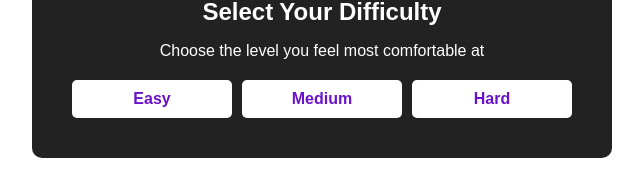
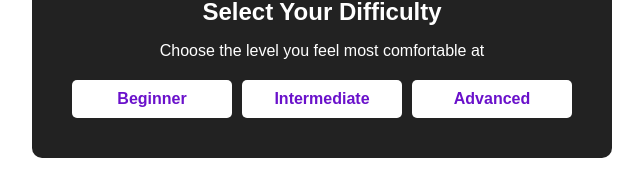
Before and after one commit to Tony58321/Practoni, a React (Vite) app in the folder practoni-app/: page /signup-settings in a window 1280 px wide. Shown: the part 350-520 px from the top of the page, without its empty margins (318-961 px from the left). Built offline with nearby package versions, Linux system fonts and the light colour scheme; no server answers.

Commit message:
Had to change the difficulty names to correspond to CSV

```diff
--- a/practoni-app/src/SignupSettings.jsx
+++ b/practoni-app/src/SignupSettings.jsx
@@ -41,7 +41,7 @@ function SignupSettingsPage() {
       <p className="subtitle">Choose the level you feel most comfortable at</p>
 
       <div className="difficulty-options">
-        {["Easy", "Medium", "Hard"].map((level) => (
+        {["Beginner", "Intermediate", "Advanced"].map((level) => (
           <button
             key={level}
             onClick={() => handleSelect(level)}
```
